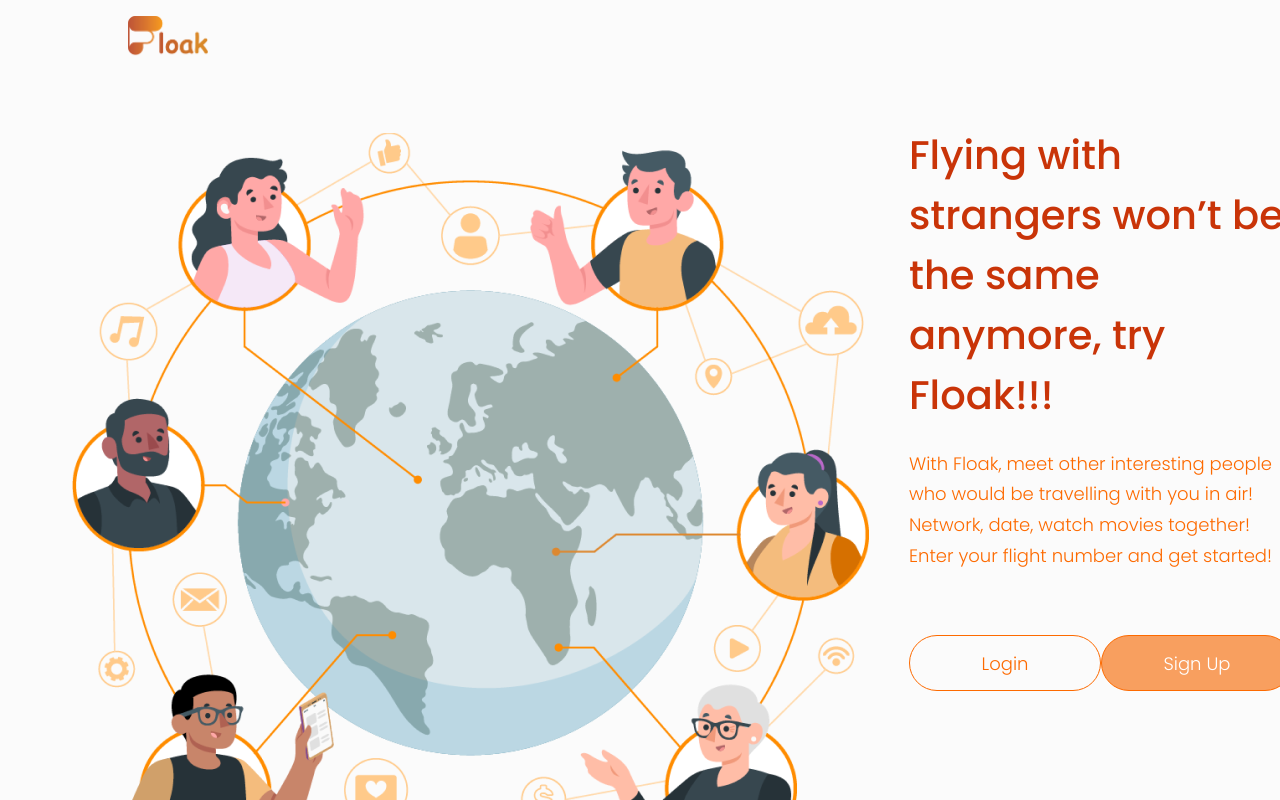
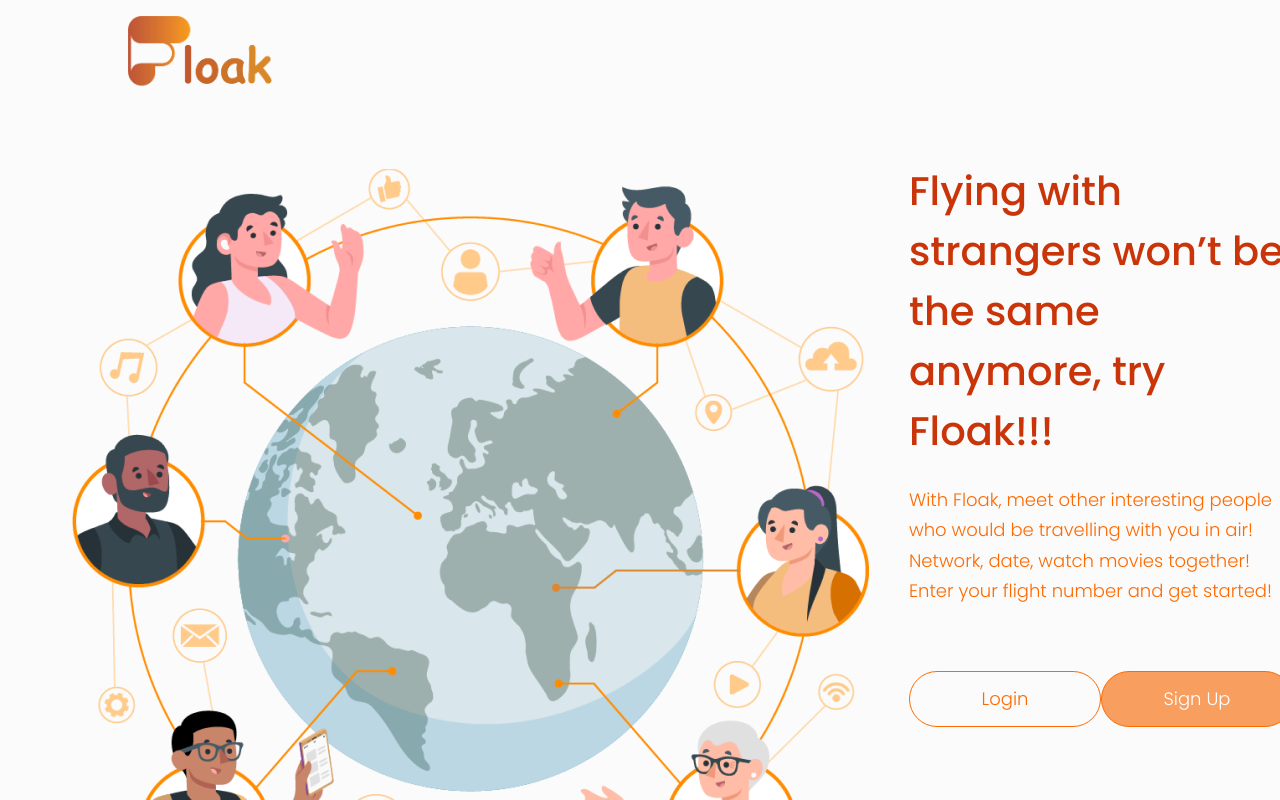
Before and after one commit to jasonpaulneu/hackharvard, a React (Create React App) app in the folder frontend/: page / in a window 1280 px wide. Shown: the top 800 px of the page. Built offline with nearby package versions, Linux system fonts and the light colour scheme; no server answers.

Commit message:
Minor change

```diff
--- a/frontend/src/components/Login.js
+++ b/frontend/src/components/Login.js
@@ -44,7 +44,7 @@
               </div>
               <Form onSubmit={handleSubmit}>
                 <Form.Group className="mb-3" controlId="formBasicEmail">
-                <Form.Label className={classes.formLabel}>Email address</Form.Label>
+                  <Form.Label className={classes.formLabel}>Email address</Form.Label>
                   <Form.Control
                     className={classes.formInput}
                     type="email"
@@ -54,7 +54,7 @@
                 </Form.Group>
 
                 <Form.Group className="mb-3" controlId="formBasicPassword">
-                <Form.Label className={classes.formLabel}>Password</Form.Label>
+                  <Form.Label className={classes.formLabel}>Password</Form.Label>
                   <Form.Control
                     className={classes.formInput}
                     type="password"
@@ -67,9 +67,12 @@
                     Log In
                   </Button>
                 </div> */}
-                 {error && <Alert variant="danger">{error}</Alert>}
+                {error && <Alert variant="danger">{error}</Alert>}
                 <div className={classes.btnLogin}>
                   <DarkButton btnText='Login' type="Submit" />
+                </div>
+                <div className="p-4 box mt-3 text-center">
+                  Don't have an account? <Link to="/signup">Sign up</Link>
                 </div>
               </Form>
             </div>
@@ -77,9 +80,7 @@
           </div>
         </div>
       </div>
-      <div className="p-4 box mt-3 text-center">
-        Don't have an account? <Link to="/signup">Sign up</Link>
-      </div>
+
     </>
   );
 };
--- a/frontend/src/components/layout/Layout_3_1.module.css
+++ b/frontend/src/components/layout/Layout_3_1.module.css
@@ -18,7 +18,7 @@
 }
 
 .logo{
-    width:5rem
+    width:9rem
 }
 
 .contentRow{
```
